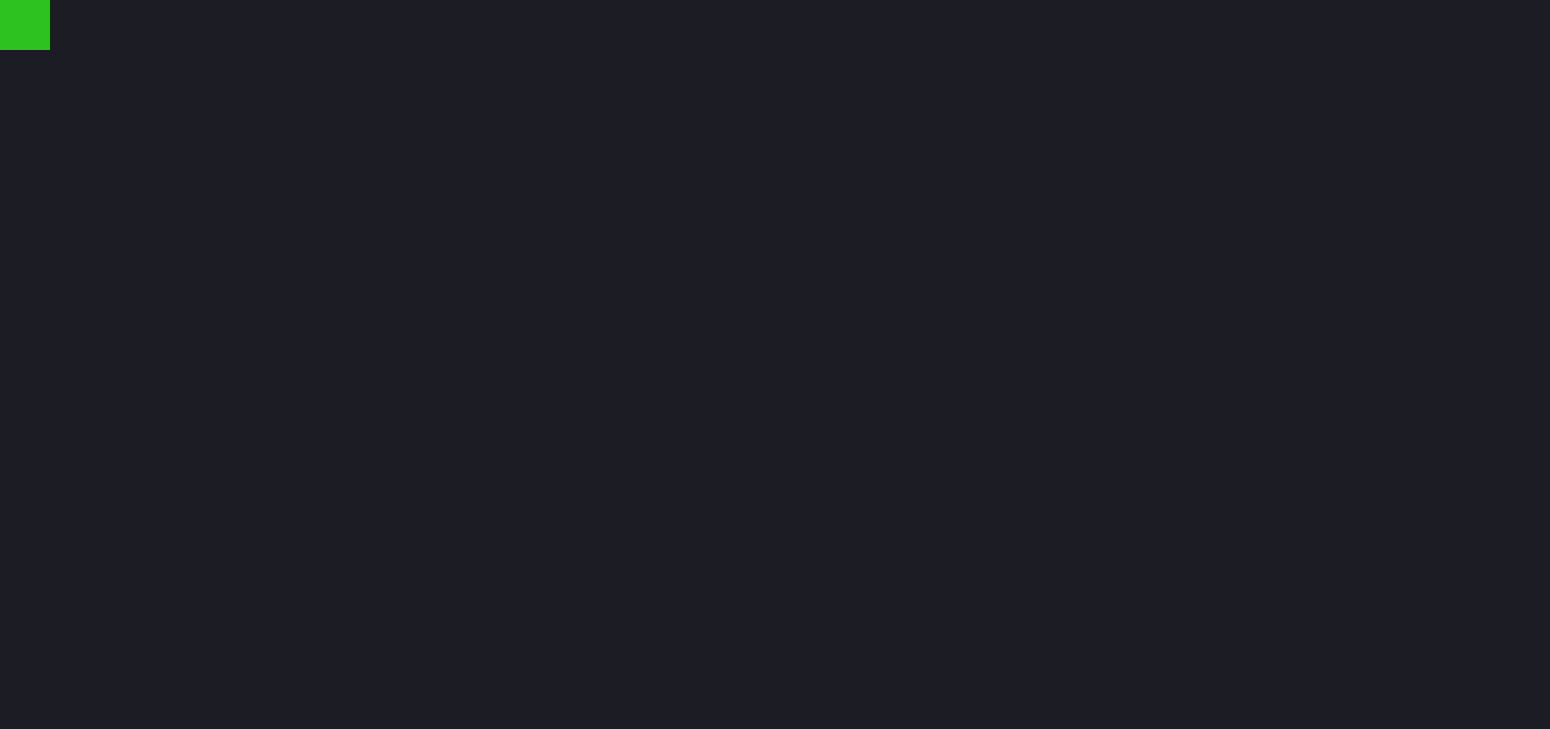
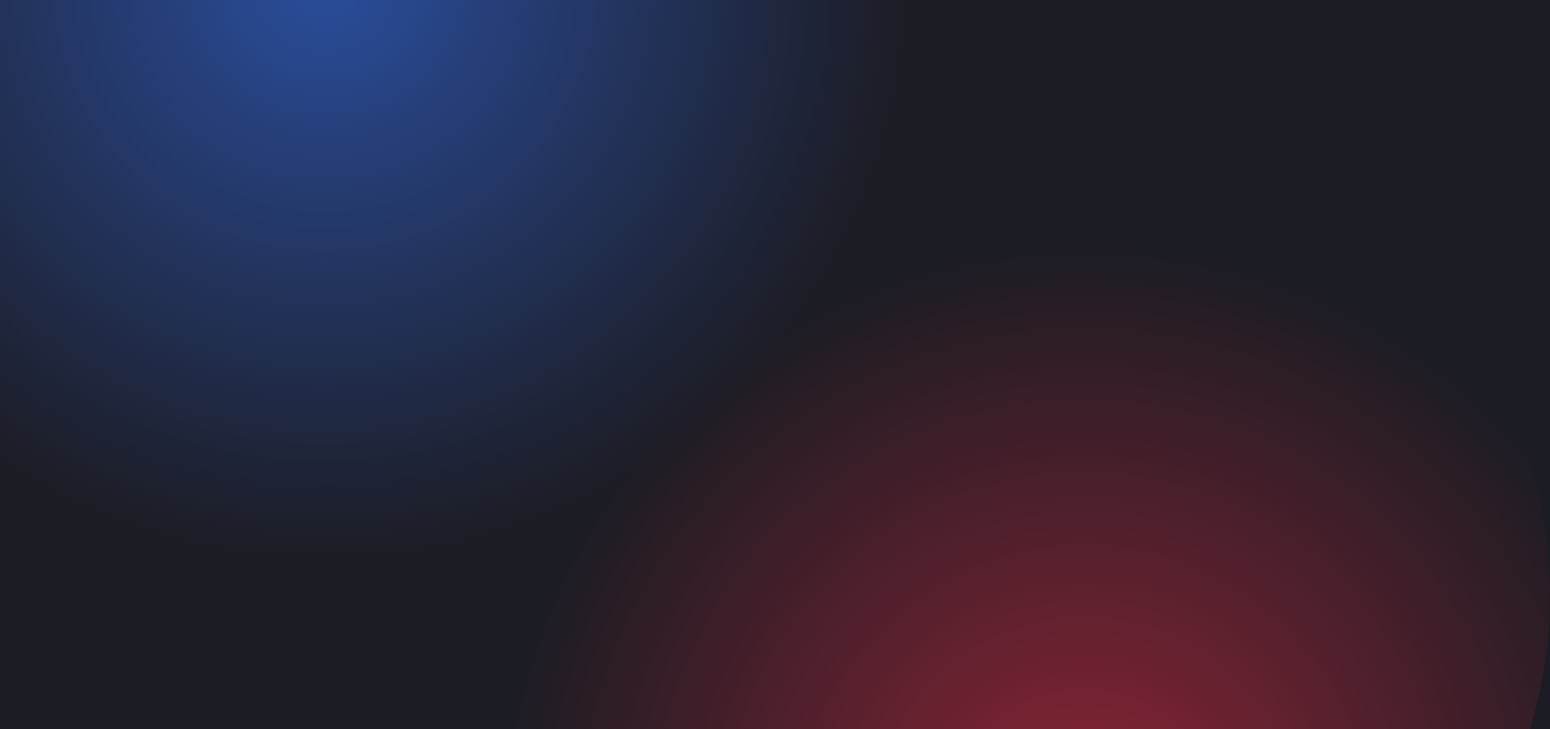
Before and after one commit to LIya-Darvis/Knights_Of_Python_old, a plain HTML site: page index.html in a window 1280 px wide. Shown: the top 729 px of the page, 1550 px wide, since content can reach past the window. Drawn offline with Linux system fonts and the light colour scheme.

Commit message:
gradients

```diff
--- a/index.html
+++ b/index.html
@@ -8,9 +8,11 @@
     <title>Главная</title>
 </head>
 <body>
-    <div id="top-gradient">
+    <div id="container-1">
+        <div id="top-gradient"></div>
+        <div id="bottom-gradient"></div>
+    </div>
 
-    </div>
 
 
 </body>
--- a/style.css
+++ b/style.css
@@ -2,12 +2,33 @@ body {
     margin: 0px;
     padding: 0px;
     background-color: rgb(28, 28, 36);
+    overflow-x:hidden;
+}
+
+#container-1 {
+    height: 768px;
+    display: flexbox;
 }
 
 #top-gradient {
-    height: 50px;
-    width: 50px;
-    background-color: rgb(50, 236, 33);
+    position: absolute;
+    height: 1190px;
+    width: 1550px;
+    left: -140px;
+    top: -380px;
+    border-radius: 100%;
+    background: radial-gradient(circle closest-corner at 30% 30%, rgba(50, 106, 226, 0.788), rgba(0, 0, 0, 0));
+    /* background: radial-gradient( rgb(49, 72, 201), rgba(28, 28, 36, 0)); */
     opacity: 0.8;
 
 }
+
+#bottom-gradient {
+    height: 1190px;
+    width: 1550px;
+    left: -50%;
+    top: 280px;
+    border-radius: 100%;
+    background: radial-gradient(circle closest-corner at 70% 70%, rgba(207, 40, 62, 0.788), rgba(0, 0, 0, 0));
+    opacity: 0.8;
+}
```
